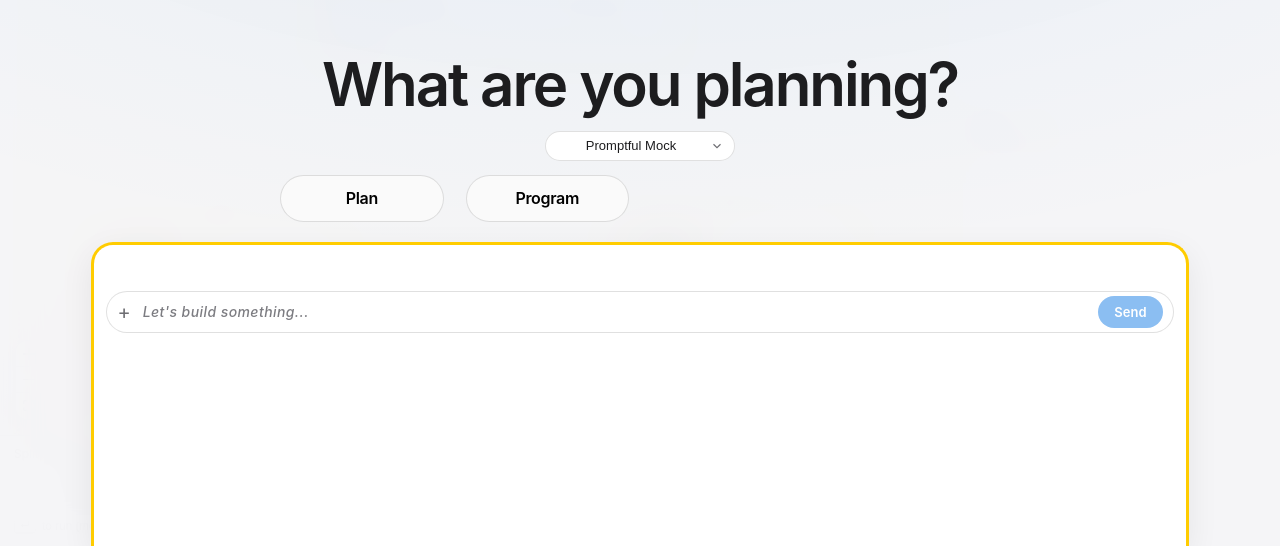
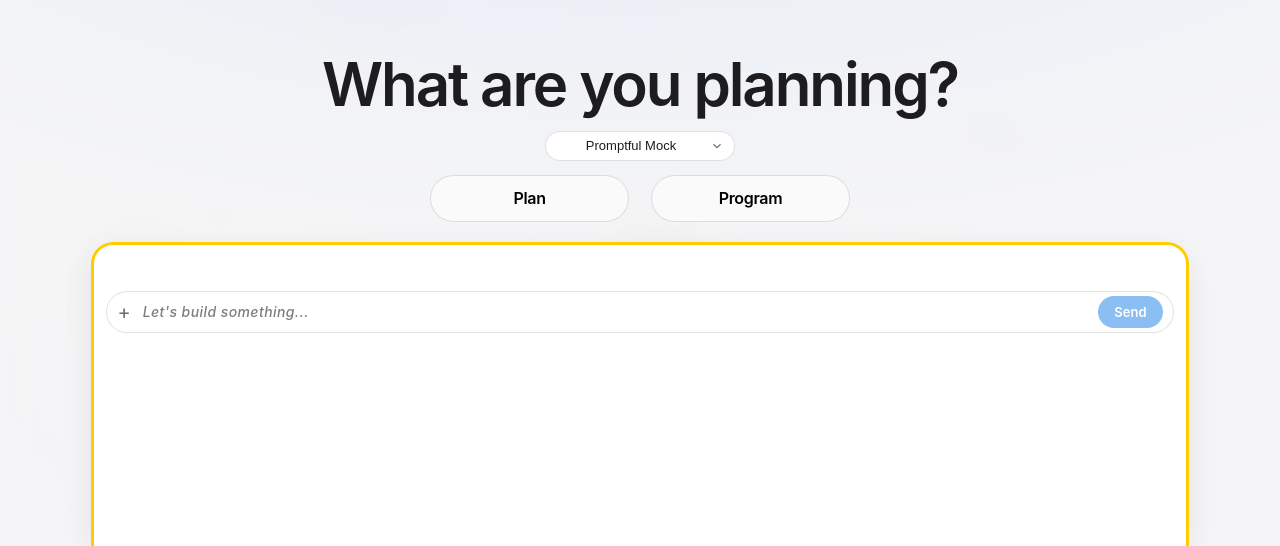
Before and after one commit to XuanLIN0224/Promptful-AI-Coding-Assistant, a React (Vite) app in the folder webview/: page / in a window 1280 px wide. Shown: the part 254-800 px from the top of the page. Built offline with nearby package versions, Linux system fonts and the light colour scheme.

Commit message:
Center intro mode buttons

```diff
--- a/webview/src/app.css
+++ b/webview/src/app.css
@@ -2014,10 +2014,11 @@
 
 .pf-intro__modes {
   display: grid;
-  grid-template-columns: repeat(4, minmax(0, 1fr));
+  grid-template-columns: repeat(2, minmax(0, 1fr));
   gap: clamp(10px, 2.8vw, 22px);
   width: 100%;
-  align-self: stretch;
+  max-width: min(420px, 92vw);
+  align-self: center;
   margin-bottom: 0;
   box-sizing: border-box;
 }
```
